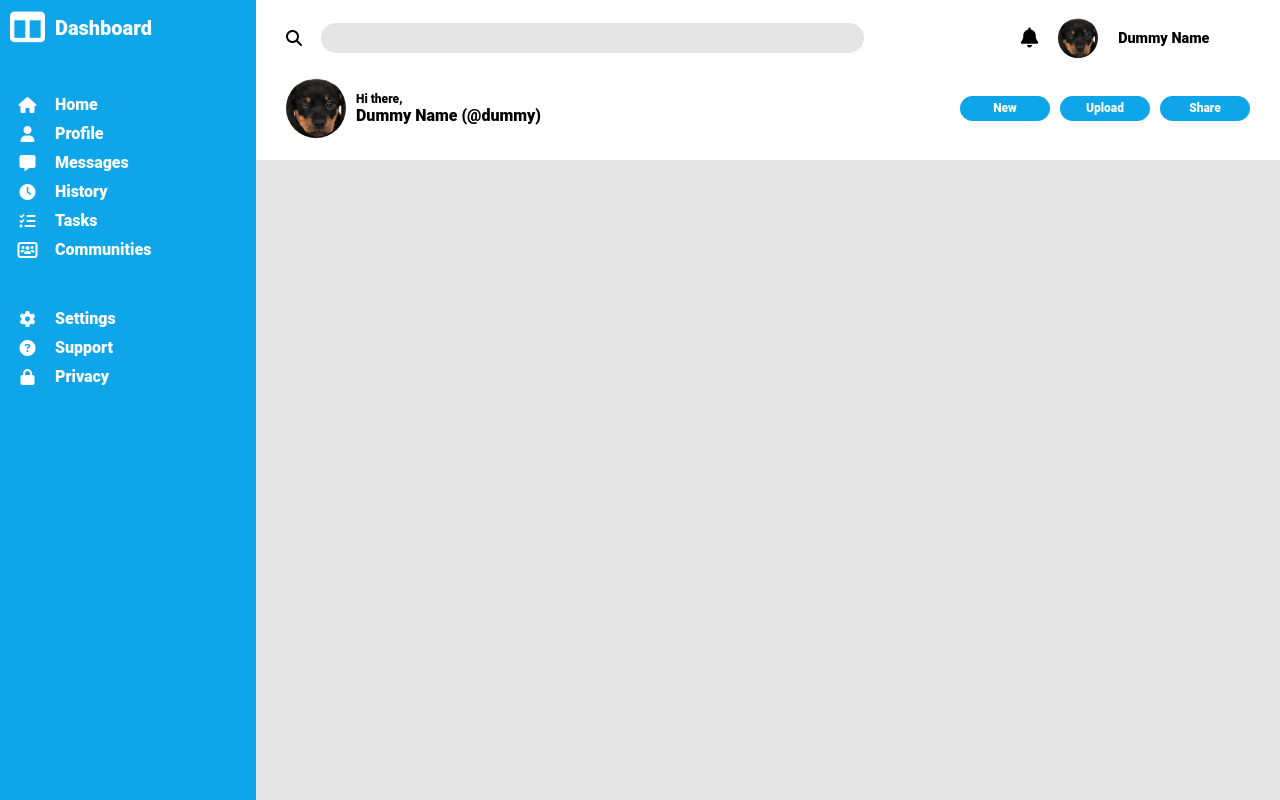
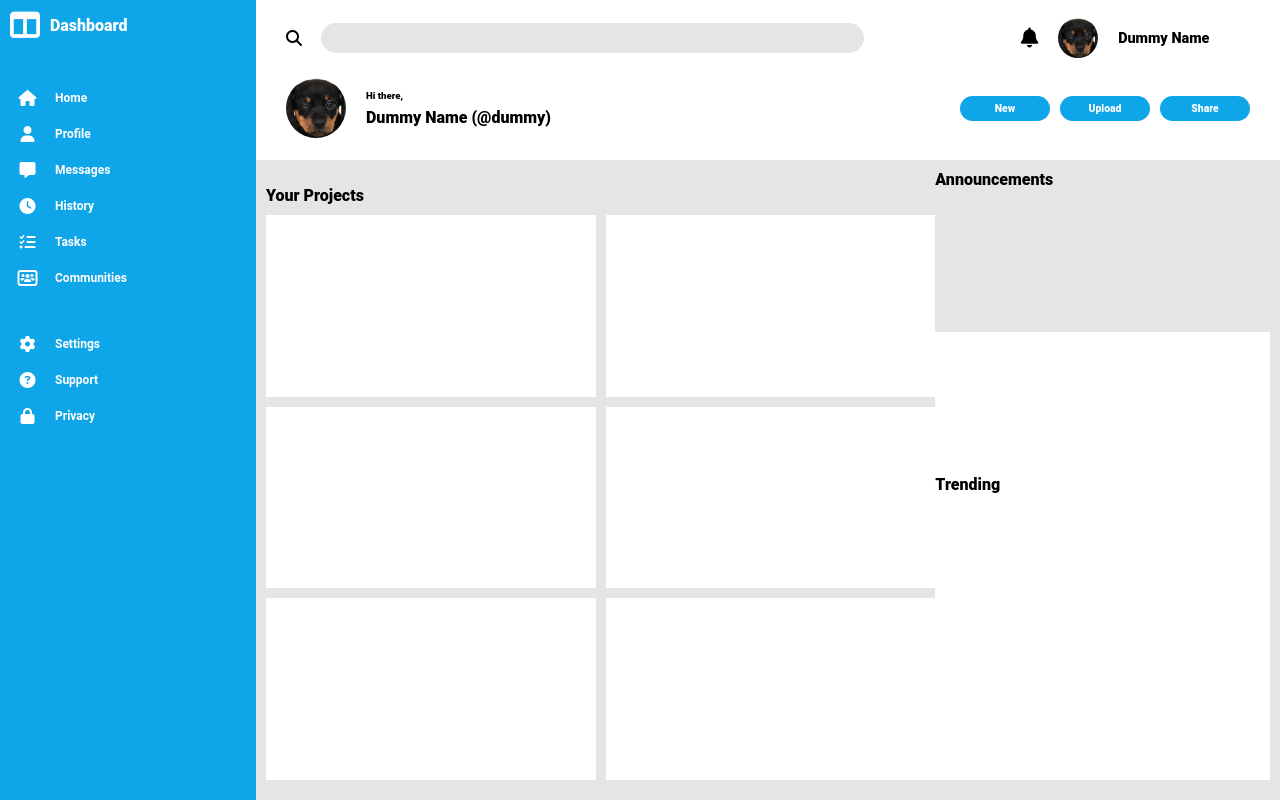
Before and after one commit to ivanf-12/admin-dashboard, a plain HTML site: page index.html in a window 1280 px wide. Drawn offline with Linux system fonts and the light colour scheme.

Commit message:
finish left side of "main-content"

```diff
--- a/index.html
+++ b/index.html
@@ -87,6 +87,26 @@
       </div>
     </div>
   </div>
-  <div class="main-content"></div>
+  <div class="main-content">
+    <div class="left-main">
+      <p class="your-projects">Your Projects</p>
+      <div class="card"></div>
+      <div class="card"></div>
+      <div class="card"></div>
+      <div class="card"></div>
+      <div class="card"></div>
+      <div class="card"></div>
+    </div>
+    <div class="right-main">
+      <div class="announcements-container">
+        <p class="announcements">Announcements</p>
+        <div class="announcements-box"></div>
+      </div>
+      <div class="trending-container">
+        <p class="trending">Trending</p>
+        <div class="trending-box"></div>
+      </div>
+    </div>
+  </div>
 </body>
 </html>
--- a/styles.css
+++ b/styles.css
@@ -31,24 +31,24 @@ body {
 
 .sidebar-title {
   display: grid;
-  grid-template-columns: 35px auto;
+  grid-template-columns: 30px auto;
   align-items: center;
   column-gap: 10px;
 }
 
 .sidebar-title p {
   color: white;
-  font-size: 1.25rem;
+  font-size: 1rem;
 }
 
 .sidebar-title > i {
   color: white;
-  font-size: 35px;
+  font-size: 30px;
 }
 
 .nav-section, .branding-section {
   display: grid;
-  row-gap: 10px;
+  row-gap: 20px;
 }
 
 .nav-section div, .branding-section div {
@@ -65,7 +65,8 @@ body {
 
 .nav-section p, .branding-section p {
   color: white;
-  font-size: 1rem;
+  font-size: 0.75rem;
+  font-weight: 700;
 }
 
 .header {
@@ -105,7 +106,7 @@ body {
   display: grid;
   grid-template-columns: 60px auto;
   align-items: center;
-  column-gap: 10px;
+  column-gap: 20px;
 }
 
 .dog-img {
@@ -114,12 +115,17 @@ body {
   border-radius: 50%;
 }
 
+.greeting {
+  display: grid;
+  row-gap: 7px;
+}
+
 .greeting p {
   color: black;
 }
 
 .greeting > p:first-child {
-  font-size: 0.75rem;
+  font-size: 0.6rem;
 }
 
 .profile-container {
@@ -168,11 +174,43 @@ body {
   align-items: center;
   justify-items: center;
   color: white;
-  font-size: 0.75rem;
+  font-size: 0.65rem;
 }
 
 .main-content {
   background: #e5e5e5;
   display: grid;
   grid-template-columns: 2fr 1fr;
+  padding: 10px 10px 20px 10px;
 }
+
+.left-main {
+  display: grid;
+  grid-template-columns: 1fr 1fr;
+  grid-template-rows: 35px repeat(3, 1fr);
+  gap: 10px;
+}
+
+.your-projects {
+  grid-column: 1 / -1;
+  display: grid;
+  align-items: end;
+}
+
+.card {
+  background: white;
+}
+
+.right-main {
+  display: grid;
+  grid-template-rows: repeat(2, 1fr);
+}
+
+.announcements-container, .trending-container {
+  display: grid;
+  grid-template-rows: 35px, 1fr;
+}
+
+.announcements-box, .trending-container {
+  background: white
+}
```
